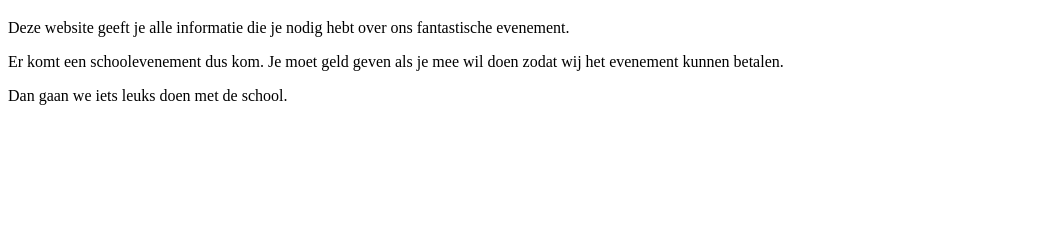
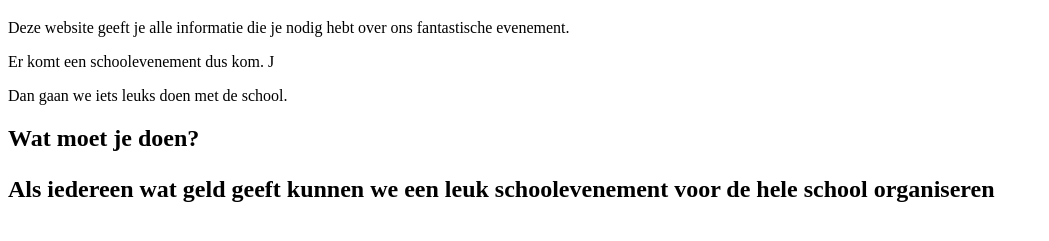
Before and after one commit to pumpkinpimmah/weekopdracht-2, a plain HTML site: page index.html in a window 1280 px wide. Shown: the part 61-302 px from the top of the page, without its empty margins (0-1049 px from the left). Drawn offline with Linux system fonts and the light colour scheme.

Commit message:
WebLab Run 20-11-2026 11:48:04 (UTC+01:00)

```diff
--- a/index.html
+++ b/index.html
@@ -9,7 +9,10 @@
     <h1>Welkom bij ons schoolevenement!</h1>
     <p>Deze website geeft je alle informatie die je nodig hebt over ons fantastische evenement.</p>
 </body>
-  <p> Er komt een schoolevenement dus kom. Je moet geld geven als je mee wil doen zodat wij het evenement kunnen betalen.<p/>
+  <p> Er komt een schoolevenement dus kom. J</p>
     <p> Dan gaan we iets leuks doen met de school.</p>
 
-<html/
+<html/>
+<h2>
+  Wat moet je doen?<h2>
+  <p> Als iedereen wat geld geeft kunnen we een leuk schoolevenement voor de hele school organiseren</p>
```
Also changed, not shown: 1 other file.
